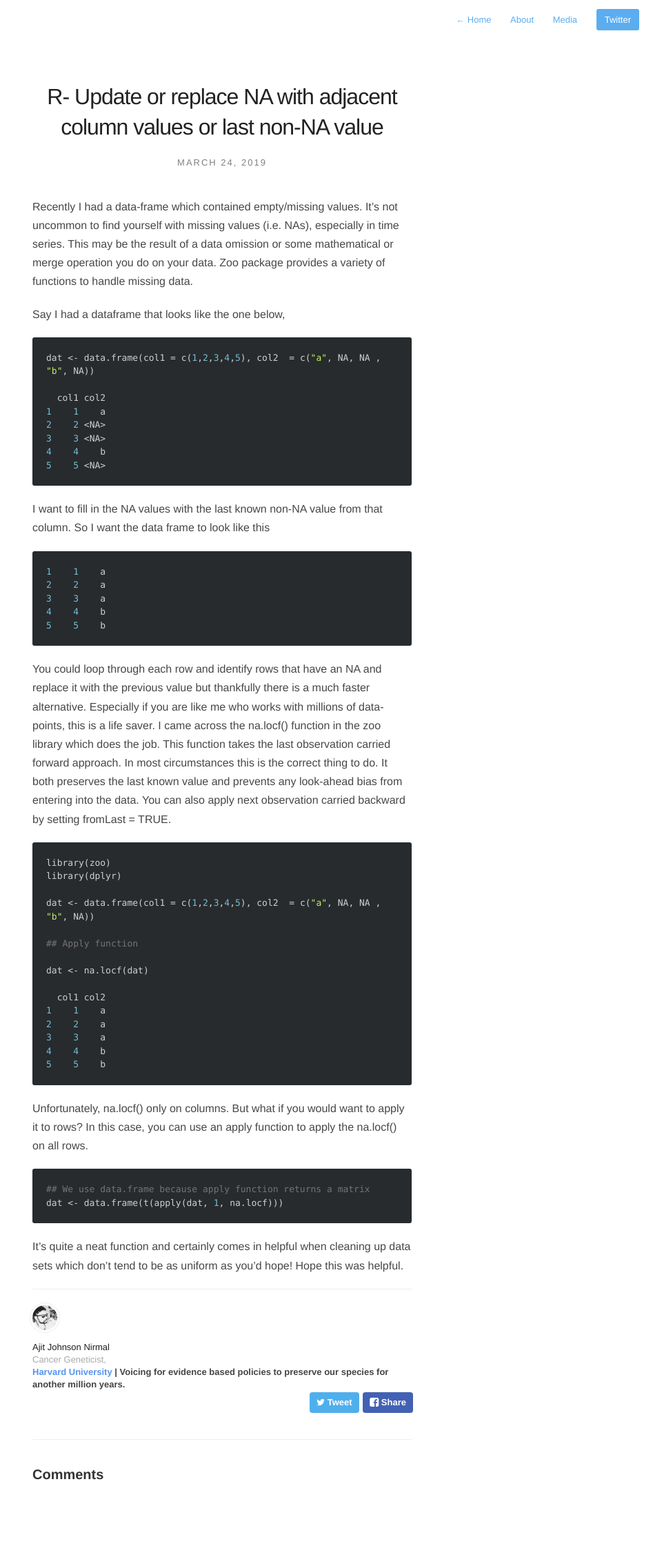
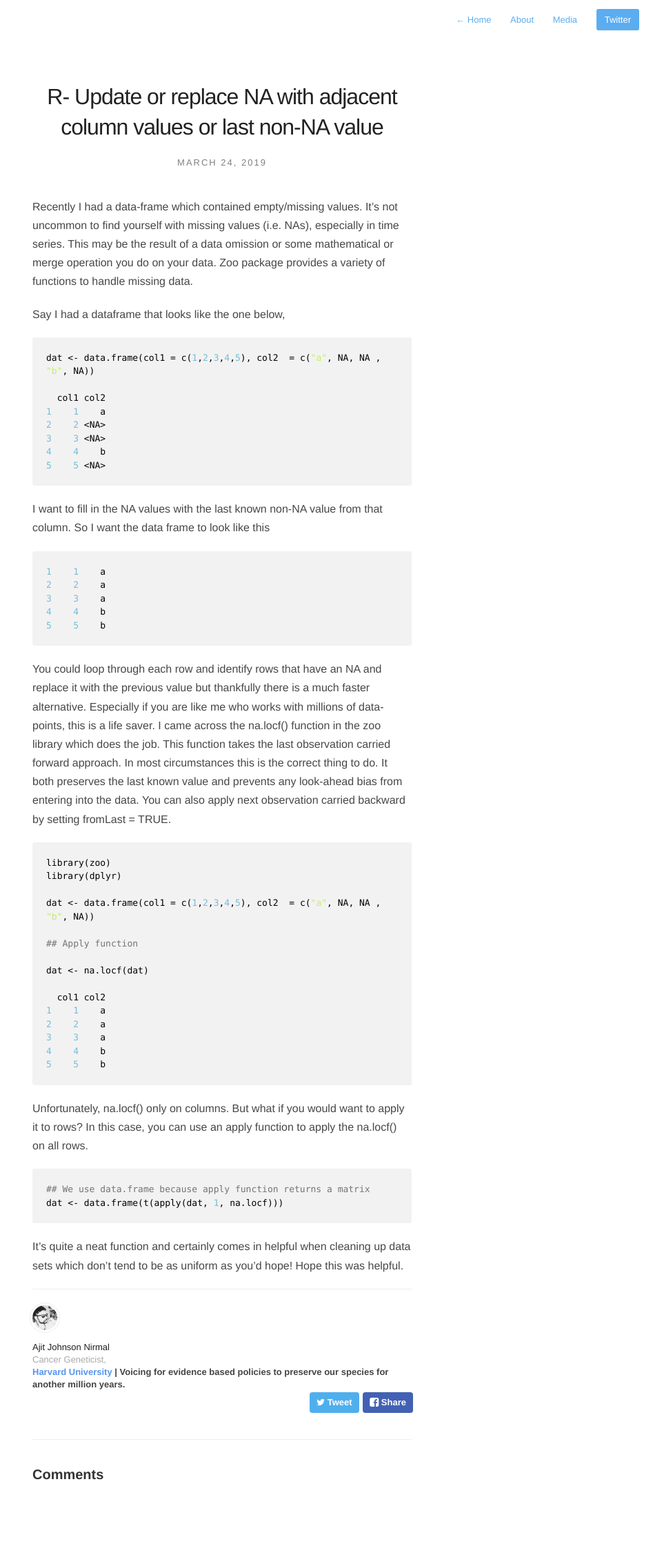
Before and after one commit to jjacklee116/ajitjohnson.github.io, a Jekyll site: the page built from _posts/2019-03-24-replace-na-with-last-non-na-R.markdown, in a window 1280 px wide. Shown: the whole page at 69% size, without its empty margins (333-1280 px from the left). Built offline with Jekyll 4.4.1, drawn with Linux system fonts in a browser that asks for light colours; nearby versions of some CDN libraries; comment, search, counter and statistics services are not loaded.

Commit message:
edited css

```diff
--- a/assets/css/highlight.css
+++ b/assets/css/highlight.css
@@ -6,8 +6,8 @@
   display: block;
   overflow-x: auto;
   /*padding: 0.5em;*/
-  background: #272b2d;
-  color: #d0d0d0;
+  background: #f2f2f2;
+  color: #000000;
   -webkit-text-size-adjust: none;
 }
 
--- a/assets/css/style.css
+++ b/assets/css/style.css
@@ -74,6 +74,14 @@ h2 {
 	padding: 50px 40px 0px;
 	max-width: 600px;
 	margin: 0 auto;
+}
+
+.code {
+    background-color: #e6e6e6;
+    padding-right: 3px;
+    border-radius: 3px;
+    padding-left: 3px;
+    font-family: monospace;
 }
 
 .profile #header {
@@ -298,16 +306,15 @@ pre	{
 	white-space:pre-wrap;
 	/*border: 1px solid #ddd;*/
 	padding:20px;
-	background-color:#fdfdfd;
+	background-color:#f2f2f2;
 	/*font-size:14px;*/
 	overflow:auto;
 	border-radius: 3px;
-	background: #272b2d;
-	  font-family: 'Source Code Pro',Menlo,monospace;
-	  font-size: 13px;
-	  line-height: 1.5em;
-	  font-weight: 500;
-	color: #d0d4d7;
+	font-family: 'Source Code Pro',Menlo,monospace;
+	font-size: 13px;
+	line-height: 1.5em;
+	font-weight: 500;
+	color: #000000;
 
 }
 
```
